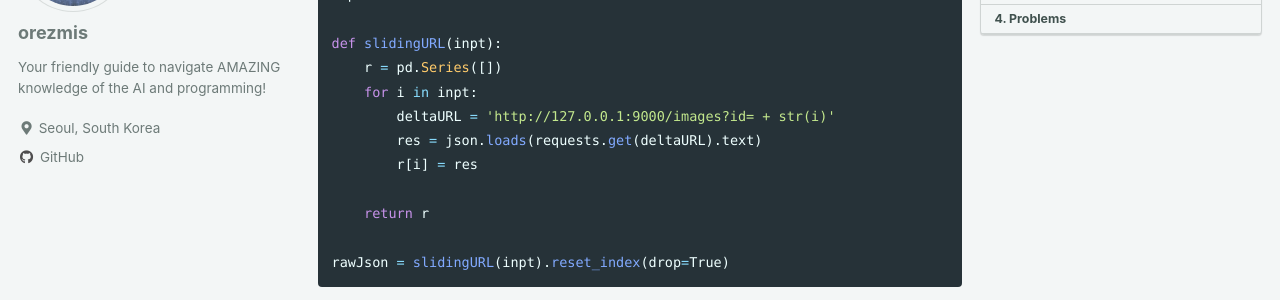
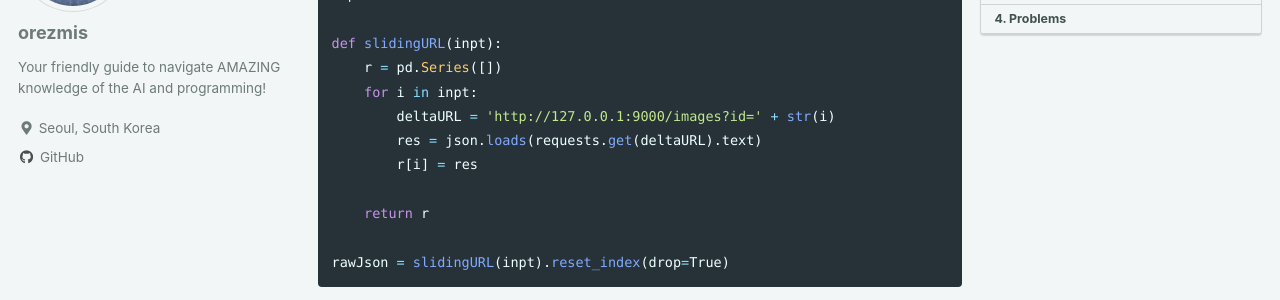
Before and after one commit to orezmis/orezmis.github.io, a Jekyll site: the page built from _posts/2020-11-16-journal_02.md, in a window 1280 px wide and 900 px high, scrolled down 1720 px. Shown: the part 152-452 px from the top of the window. Built offline with Jekyll 4.4.1, drawn with Linux system fonts in a browser that asks for light colours; cached includes are drawn as plain includes.

```diff
--- a/_posts/2020-11-16-journal_02.md
+++ b/_posts/2020-11-16-journal_02.md
@@ -77,7 +77,7 @@ inpt = idList # GLOBAL VARIABLE
 def slidingURL(inpt):
     r = pd.Series([])
     for i in inpt:
-        deltaURL = 'http://127.0.0.1:9000/images?id= + str(i)'
+        deltaURL = 'http://127.0.0.1:9000/images?id=' + str(i)
         res = json.loads(requests.get(deltaURL).text)
         r[i] = res
 
```
